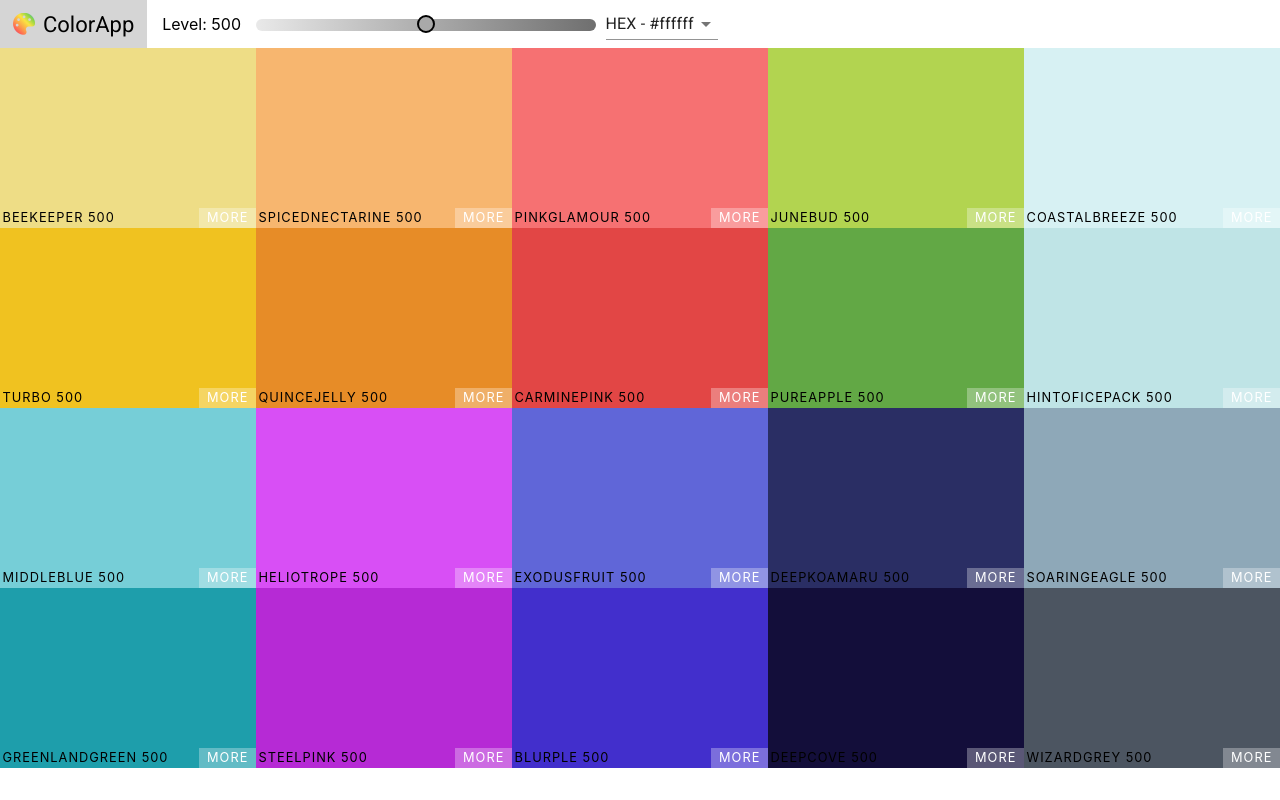
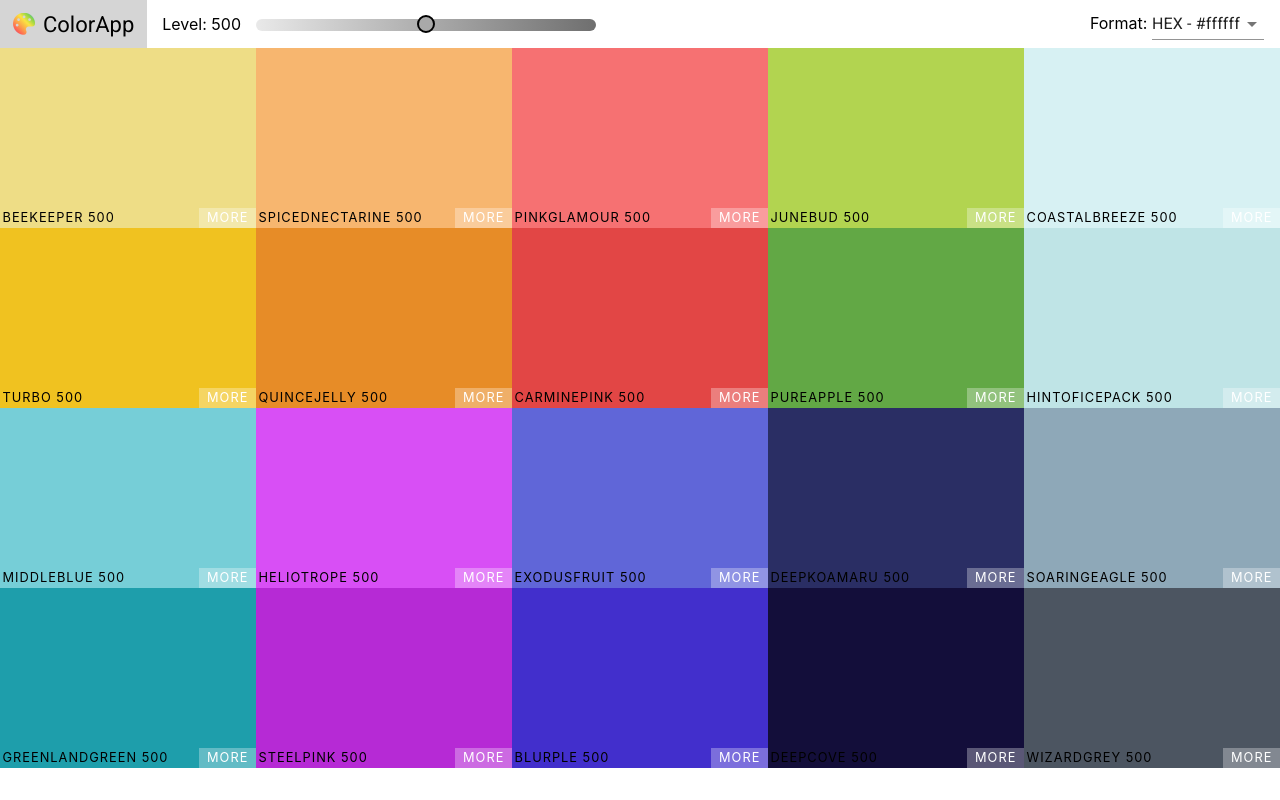
Before and after one commit to km-canvas/create-palette-app, a React (Create React App) app: page / in a window 1280 px wide. Built offline with nearby package versions, Linux system fonts and the light colour scheme.

Commit message:
Added Material UI snackbar and styled format select

```diff
--- a/package.json
+++ b/package.json
@@ -5,6 +5,7 @@
   "dependencies": {
     "@fortawesome/fontawesome-free": "^5.15.3",
     "@material-ui/core": "^4.12.3",
+    "@material-ui/icons": "^4.11.2",
     "@testing-library/jest-dom": "^5.14.1",
     "@testing-library/react": "^11.2.7",
     "@testing-library/user-event": "^12.8.3",
--- a/src/Navbar.css
+++ b/src/Navbar.css
@@ -60,3 +60,7 @@
 	background-color: #000;
 	border: 2px solid #000;
 }
+.select-container {
+	margin-left: auto;
+	margin-right: 1rem;
+}
--- a/src/Navbar.js
+++ b/src/Navbar.js
@@ -1,6 +1,9 @@
 import React, { Component } from 'react';
 import Select from '@material-ui/core/Select';
 import MenuItem from '@material-ui/core/MenuItem';
+import Snackbar from '@material-ui/core/Snackbar';
+import IconButton from '@material-ui/core/IconButton';
+import CloseIcon from '@material-ui/icons/Close';
 import Slider from 'rc-slider';
 import 'rc-slider/assets/index.css';
 import "./Navbar.css"
@@ -9,13 +12,18 @@ class Navbar extends Component {
 	constructor(props) {
 		super(props);
 		this.state = {
-			 format: "hex"
+			 format: "hex",
+			 open: false
 		}
-		this.handleChange = this.handleChange.bind(this);
+		this.handleFormatChange = this.handleFormatChange.bind(this);
+		this.closeSnackbar = this.closeSnackbar.bind(this);
 	}
-	handleChange(evt) {
-		this.setState({ format: evt.target.value });
-		this.props.handleChange(evt.target.value)
+	handleFormatChange(evt) {
+		this.setState({ format: evt.target.value, open: true });
+		this.props.handleChange(evt.target.value);
+	}
+	closeSnackbar(evt) {
+		this.setState({ open: false })
 	}
 	render() {
 		const { level, changeLevel } = this.props;
@@ -42,12 +50,26 @@ class Navbar extends Component {
 					</div>
 				</div>
 				<div className="select-container">
-					<Select value={format} onChange={this.handleChange}>
+					<span>Format: </span>
+					<Select value={format} onChange={this.handleFormatChange}>
 						<MenuItem value="hex">HEX - #ffffff</MenuItem>
 						<MenuItem value="rgb">RGB - rgb(255,255,255)</MenuItem>
 						<MenuItem value="rgba">RGBA - rgba(255,255,255,1.0)</MenuItem>
 					</Select>
 				</div>
+				<Snackbar
+					anchorOrigin={{vertical: 'bottom', horizontal: 'left'}}
+					open={this.state.open}
+					autoHideDuration={3000}
+					message={<span id="message-id">Format changed to {format.toUpperCase()}</span>}
+					ContentProps={{"aria-describedby": "message-id"}}
+					onClose={this.closeSnackbar}
+					action={[
+						<IconButton size="small" key="close" aria-label="close" color="inherit" onClick={this.closeSnackbar}>
+              <CloseIcon fontSize="small" />
+            </IconButton>
+					]}
+				/>
 			</nav>
 		)
 	}
```
Also changed, not shown: 1 other file (tests, documents, lock files or other folders).
